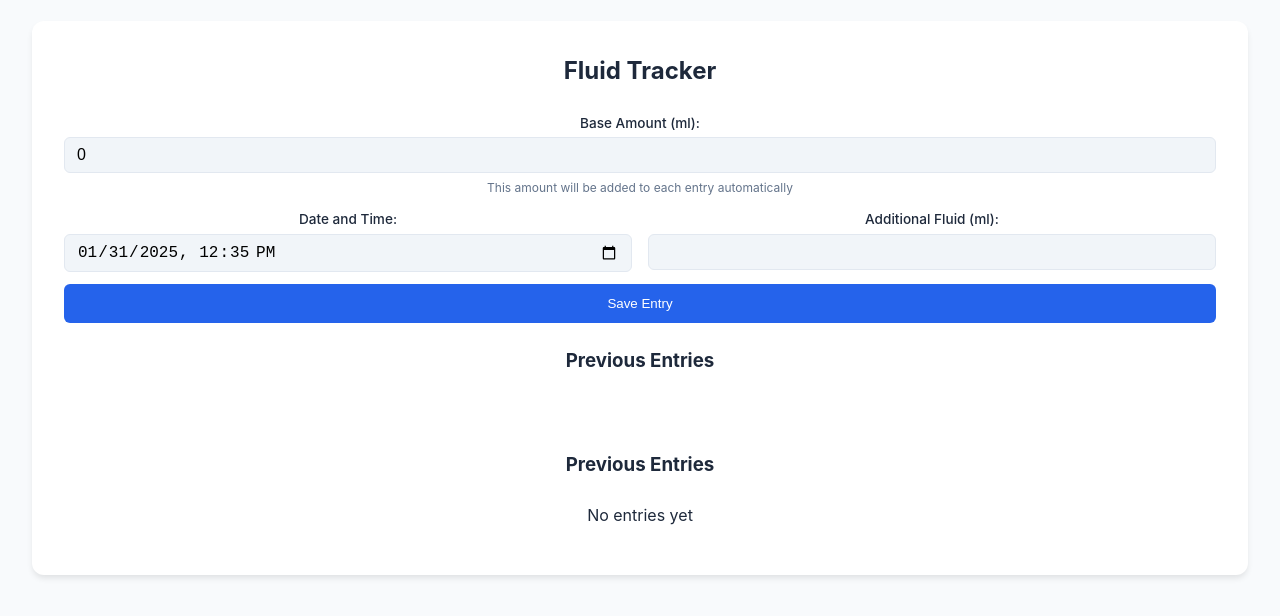
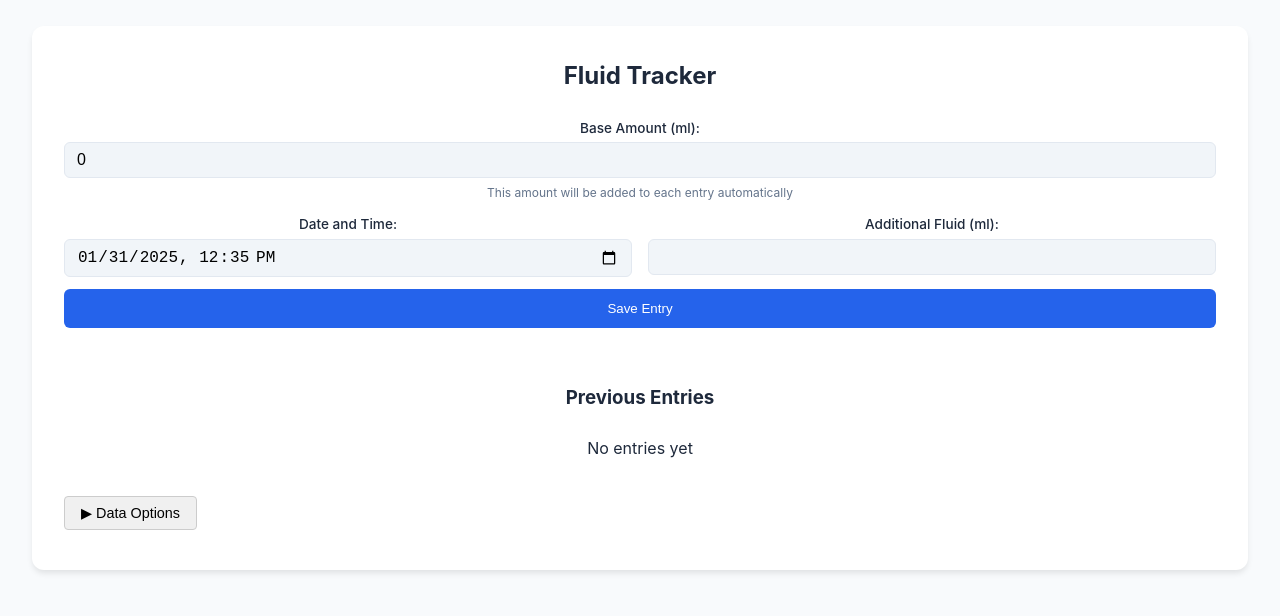
Before and after one commit to Baconwolf/fluidtrack, a React (Vite) app: page / in a window 1280 px wide. Shown: the part 102-718 px from the top of the page. Built offline with nearby package versions, Linux system fonts and the light colour scheme.

Commit message:
import export

```diff
--- a/src/App.css
+++ b/src/App.css
@@ -111,3 +111,24 @@ input {
     grid-template-columns: 1fr;
   }
 }
+
+.data-transfer {
+  display: flex;
+  gap: 1rem;
+}
+
+.data-transfer button,
+.data-transfer .import-label {
+  padding: 0.5rem 1rem;
+  background-color: #f0f0f0;
+  border: 1px solid #ccc;
+  border-radius: 4px;
+  cursor: pointer;
+  font-size: 0.9rem;
+  color: black;
+}
+
+.data-transfer button:hover,
+.data-transfer .import-label:hover {
+  background-color: #e0e0e0;
+}
--- a/src/App.tsx
+++ b/src/App.tsx
@@ -3,6 +3,7 @@ import './App.css'
 import { FluidTable } from './components/FluidTable'
 import { FluidChart } from './components/FluidChart'
 import { FluidRateChart } from './components/FluidRateChart'
+import { DataTransfer } from './components/DataTransfer'
 
 function App() {
   // Format current datetime to match datetime-local input format (YYYY-MM-DDThh:mm)
@@ -50,6 +51,11 @@ function App() {
     setEntries([])
     localStorage.removeItem('fluidEntries')
   }
+
+  const handleImport = (newEntries: FluidEntry[]) => {
+    setEntries(newEntries);
+    localStorage.setItem('fluidEntries', JSON.stringify(newEntries));
+  };
 
   return (
     <>
@@ -102,7 +108,6 @@ function App() {
         </form>
 
         <div className="entries-section">
-          <h3>Previous Entries</h3>
           {entries.length > 0 && (
             <div className="charts-container">
               <FluidChart entries={entries} />
@@ -113,6 +118,9 @@ function App() {
             entries={entries}
             onClear={handleClear}
           />
+          <div style={{ display: 'flex', justifyContent: 'space-between', alignItems: 'center' }}>
+            <DataTransfer entries={entries} onImport={handleImport} />
+          </div>
         </div>
       </div>
     </>
--- /dev/null
+++ b/src/components/DataTransfer.tsx
@@ -0,0 +1,52 @@
+import { useState } from 'react';
+
+interface DataTransferProps {
+    entries: Array<{ datetime: string; amount: string }>;
+    onImport: (newEntries: Array<{ datetime: string; amount: string }>) => void;
+}
+
+export function DataTransfer({ entries, onImport }: DataTransferProps) {
+    const [isExpanded, setIsExpanded] = useState(false);
+
+    const handleExport = async () => {
+        const dataStr = JSON.stringify(entries, null, 2);
+        try {
+            await navigator.clipboard.writeText(dataStr);
+            alert('Data copied to clipboard!');
+        } catch (error) {
+            alert('Failed to copy to clipboard. Please try again.');
+        }
+    };
+
+    const handleImport = async () => {
+        try {
+            const clipboardText = await navigator.clipboard.readText();
+            const importedData = JSON.parse(clipboardText);
+            if (Array.isArray(importedData)) {
+                onImport(importedData);
+                alert('Data imported successfully!');
+            } else {
+                throw new Error('Invalid data format');
+            }
+        } catch (error) {
+            alert('Error importing data. Please make sure you have valid JSON data in your clipboard.');
+        }
+    };
+
+    return (
+        <div className="data-transfer">
+            <button
+                onClick={() => setIsExpanded(!isExpanded)}
+                className="collapse-button"
+            >
+                {isExpanded ? '▼' : '▶'} Data Options
+            </button>
+            {isExpanded && (
+                <div className="data-transfer-options">
+                    <button onClick={handleExport}>Copy Data to Clipboard</button>
+                    <button onClick={handleImport}>Import Data from Clipboard</button>
+                </div>
+            )}
+        </div>
+    );
+}
```
Also changed, not shown: 1 other file (tests, documents, lock files or other folders).
